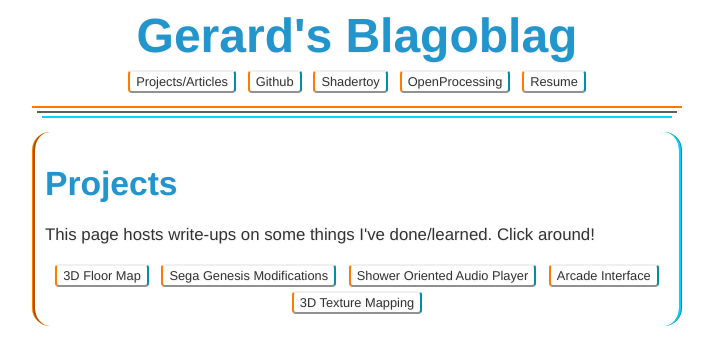
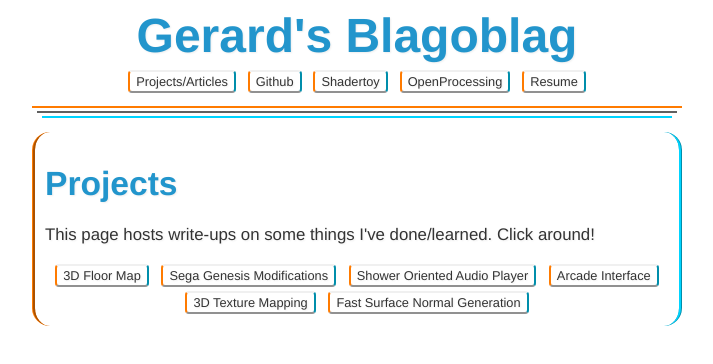
Before and after one commit to gerard-geer/website, a plain HTML site: page projects.html in a window 1280 px wide. Shown: the whole page, without its empty margins (283-996 px from the left). Drawn offline with Linux system fonts and the light colour scheme.

Commit message:
Added normals to project page.

```diff
--- a/projects.html
+++ b/projects.html
@@ -38,6 +38,7 @@
 					<a class='nav internal project' href='soap.html'>Shower Oriented Audio Player</a>
 					<a class='nav internal project' href='arcade.html'>Arcade Interface</a>
 					<a class='nav internal project' href='texturing.html'>3D Texture Mapping</a>
+					<a class='nav internal project' href='normals.html'>Fast Surface Normal Generation</a>
 				</div>
 			</div>
 		</div>
```
